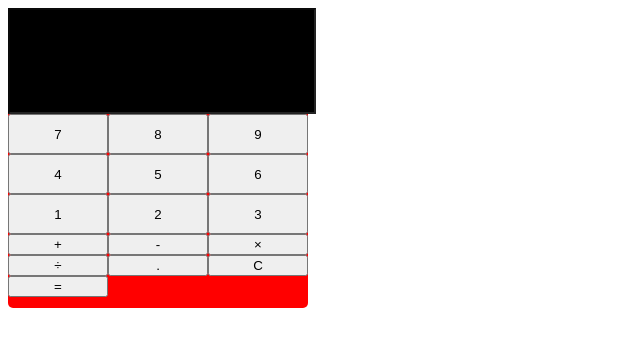
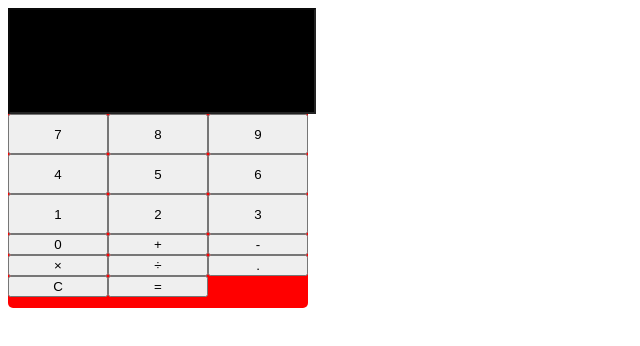
Before and after one commit to MaiCodes-exe/calculator, a website: page index.html in a window 1280 px wide. Shown: the whole page, without its empty margins (0-640 px from the left). Drawn offline with Linux system fonts and the light colour scheme.

Commit message:
added missing 0 digit

```diff
--- a/index.html
+++ b/index.html
@@ -22,6 +22,8 @@
             <button onclick="appendNumber(1)">1</button>
             <button onclick="appendNumber(2)">2</button>
             <button onclick="appendNumber(3)">3</button>
+            <button onclick="appendNumber(0)">0</button>
+
 
             <button onclick="add()">+</button>
             <button onclick="subtract()">-</button>
```
